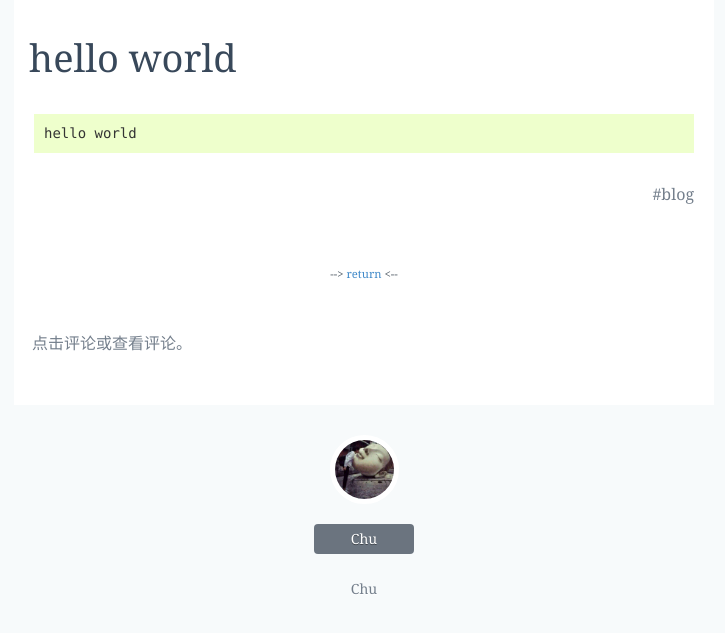
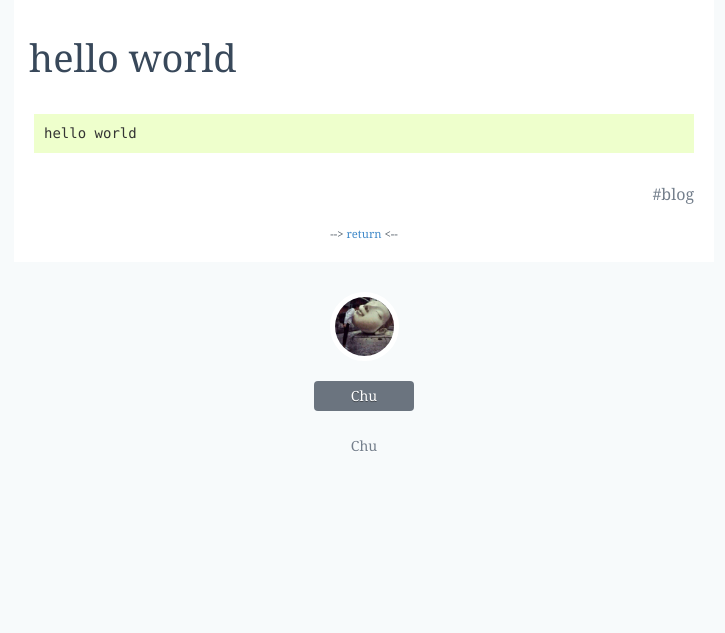
Before and after one commit to bqkc/bqkc.github.io, a Jekyll site: the page built from _posts/blog/2016/2016-09-19-hello-world.md, in a window 1280 px wide. Shown: the top 633 px of the page, without its empty margins (276-1001 px from the left). Built offline with Jekyll 4.4.1, drawn with Linux system fonts in a browser that asks for light colours.

Commit message:
Update post.html

```diff
--- a/_layouts/post.html
+++ b/_layouts/post.html
@@ -60,7 +60,7 @@
   {% endfor %}
   </div>
 
-  <div class="suggest">
+  <!--<div class="suggest">
     {% if page.previous %}
         <a href="{{page.previous.url}}" class="pre">&lt; {{page.previous.title}}</a>
     {% endif %}
@@ -68,7 +68,7 @@
     {% if page.next %}
         <a href="{{page.next.url}}" class="next">{{page.next.title}} &gt;</a>
     {% endif %}
-    </div>
+    </div>-->
 </div>
 
 <div>
@@ -76,14 +76,14 @@
 </div>
 
 
-<div class="comments {{ page.categories }}_comments_css">
+<!--<div class="comments {{ page.categories }}_comments_css">
 <div id="disqus_container">
     {% if page.not_comment %}
     <span class="comment">该文章已关闭评论。</span>
     {% else %}
     <a href="#" class="comment" onclick="return false;">点击评论或查看评论。</a>
     {% endif %}
-    <div id="disqus_thread"></div>
+    <div id="disqus_thread"></div>-->
 </div>
 </div>
 
```
